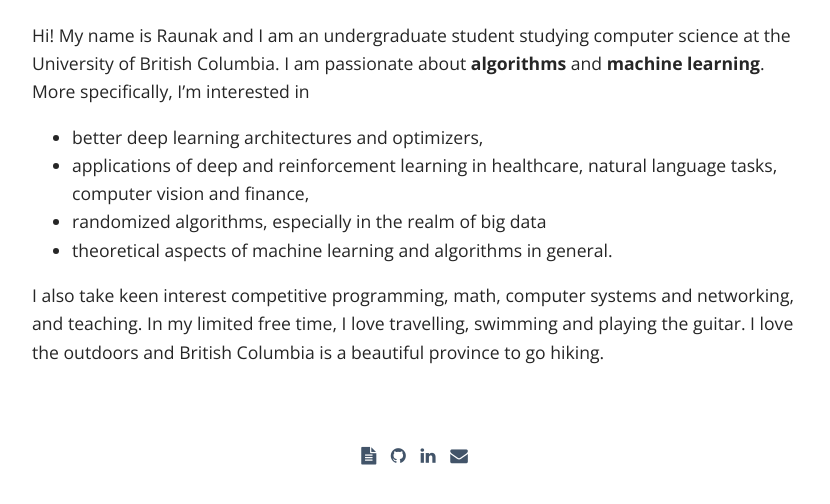
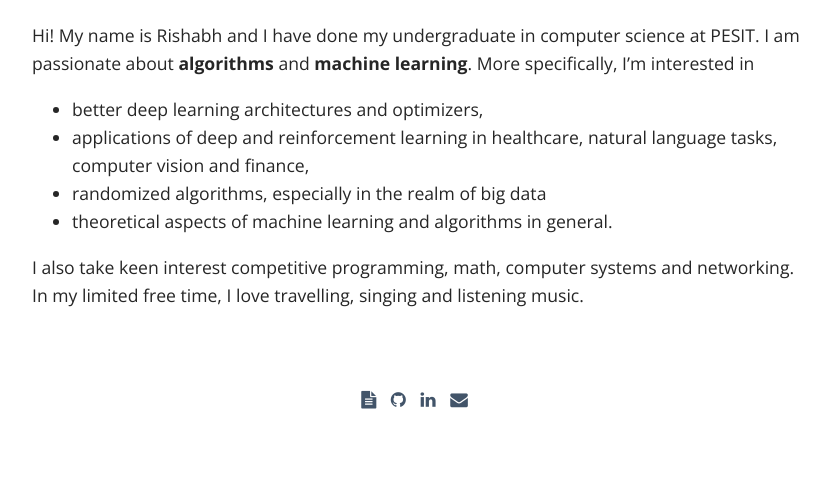
Before and after one commit to shuklarishabh/shuklarishabh.github.io, a Jekyll site: the page built from _pages/01_about.md, in a window 1280 px wide and 900 px high, scrolled down 552 px, cut to the strip 373-877 px from the top of the window. Shown: the whole strip, without its empty margins (223-1053 px from the left). Built offline with Jekyll 4.4.1, drawn with Linux system fonts in a browser that asks for light colours; nearby versions of some CDN libraries; some web fonts are replaced; after the commit the page ends 1395 px from its top, so only the background shows below that.

Commit message:
Update 01_about.md

```diff
--- a/_pages/01_about.md
+++ b/_pages/01_about.md
@@ -6,9 +6,9 @@ permalink: /about/
 
 <img class='my_image' src='../documents/my_image_1.jpg' alt='my_image_1'/>
 
-Hi! My name is Raunak and I am an undergraduate student studying computer
-science at the University of British Columbia. I am passionate about
-**algorithms** and **machine learning**. More specifically, I'm interested in
+Hi! My name is Rishabh and I have done my undergraduate in computer
+science at PESIT. I am passionate about **algorithms** and **machine learning**.
+More specifically, I'm interested in
 * better deep learning architectures and optimizers,
 * applications of deep and reinforcement learning in healthcare, natural
   language tasks, computer vision and finance,
@@ -16,6 +16,5 @@ science at the University of British Columbia. I am passionate about
 * theoretical aspects of machine learning and algorithms in general.
 
 I also take keen interest competitive programming, math, computer systems and
-networking, and teaching. In my limited free time, I love travelling, swimming
-and playing the guitar. I love the outdoors and British Columbia is a beautiful
-province to go hiking.
+networking. In my limited free time, I love travelling, singing
+and listening music.
```
